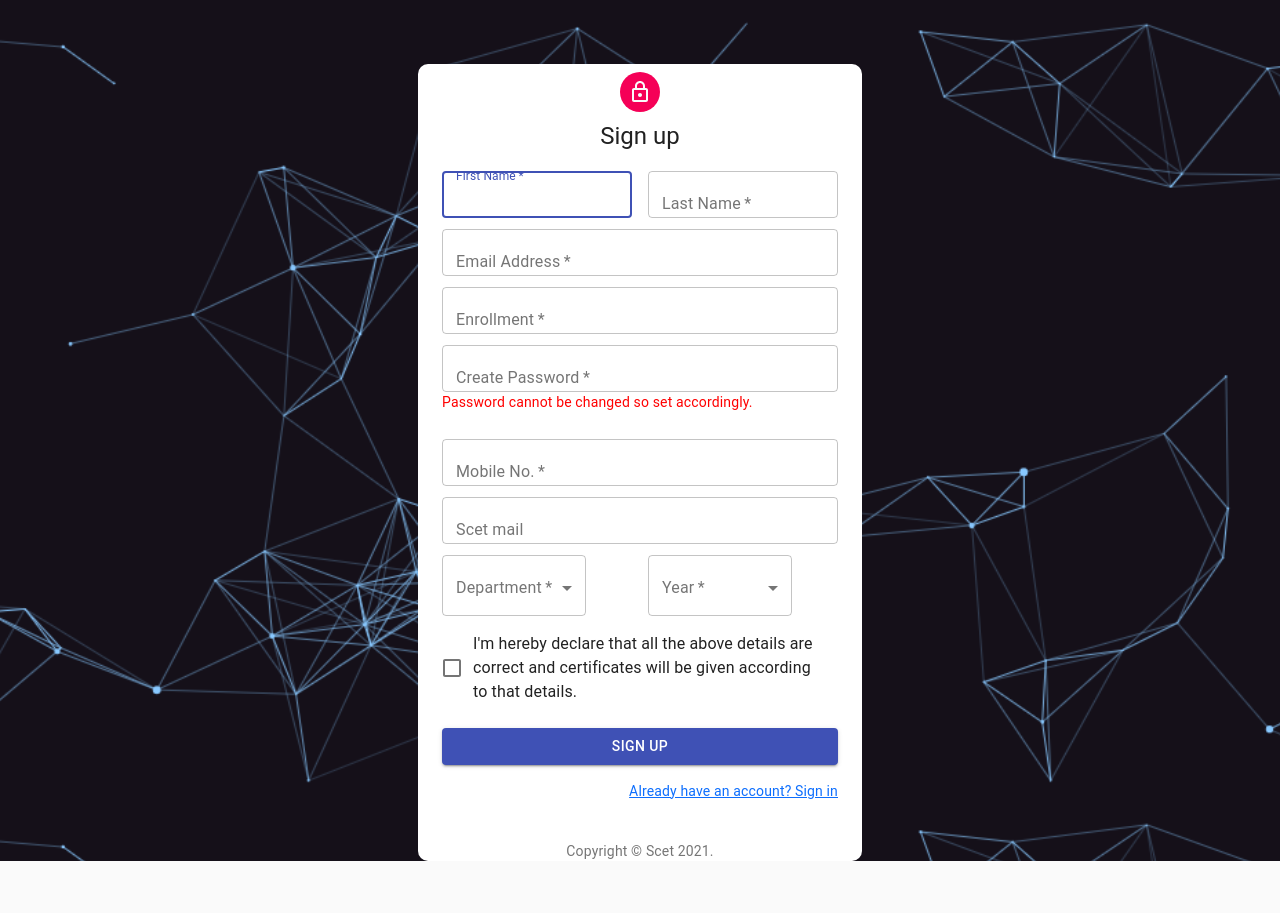
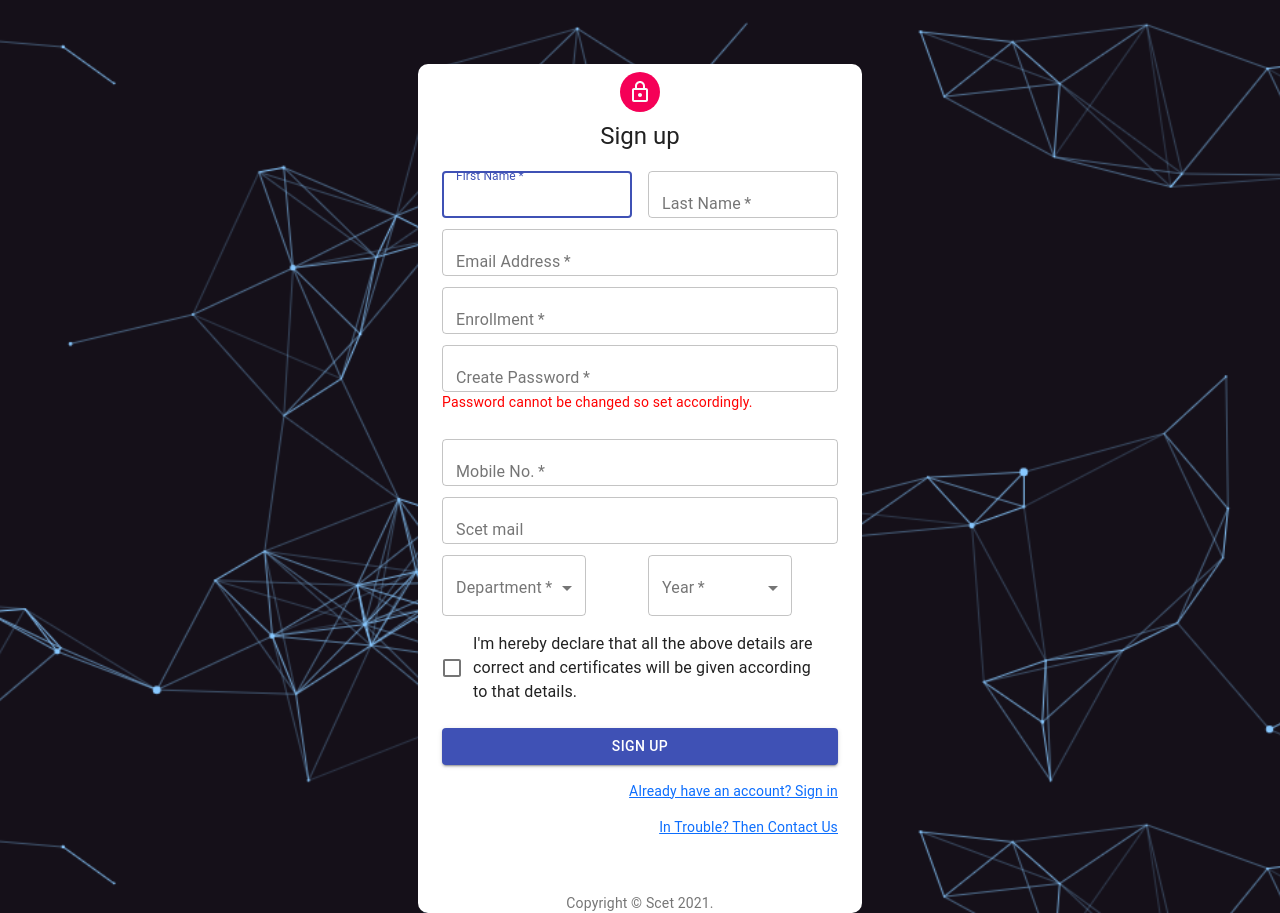
Before and after one commit to kartikjetani/updates2k21, a React (Create React App) app: page /signup in a window 1280 px wide. Before the commit the page ends 861 px from the top, so only its background shows below. Built offline with nearby package versions, Linux system fonts and the light colour scheme.

Commit message:
Mca added

```diff
--- a/package.json
+++ b/package.json
@@ -19,7 +19,7 @@
   },
   "scripts": {
     "start": "react-scripts start",
-    "build": "react-scripts build",
+    "build": " react-scripts build",
     "test": "react-scripts test",
     "eject": "react-scripts eject"
   },
--- a/src/Explore.jsx
+++ b/src/Explore.jsx
@@ -146,10 +146,12 @@ const event_list = {
     Eventvanue: "",
     Tagline: "Debate: Gladiatorial Combat of the Intellect.",
     Description: [
+      "members: 2 for each team",
       "Round 1:",
       "It will be a debate round where teams will take part in debate for the given topics.The jury will judge the participants based on their performance in the debate and the selected teams will compete each other in the final round.",
       "Round 2:",
       "The final round :The presentation Round:Selected teams will have to give presentation on the given topics by Jury.",
+      "Language: Hindi/English",
       "Rules:",
       "Time for preparation of presentation and speech will be given to the selected teams.",
       "Topics for the presentation will be given on spot by the jury. ",
--- a/src/Signup.jsx
+++ b/src/Signup.jsx
@@ -269,6 +269,7 @@ export default function SignUp() {
                                     <MenuItem value={"Chemical"}>Chemical</MenuItem>
                                     <MenuItem value={"Mechanical"}>Mechanical</MenuItem>
                                     <MenuItem value={"Environment"}>Environment</MenuItem>
+                                    <MenuItem value={"Environment"}>MCA</MenuItem>
                                 </Select>
                             </FormControl>
                         </Grid>
@@ -331,6 +332,13 @@ export default function SignUp() {
                             </NavLink>
                         </Grid>
                     </Grid>
+                    <Grid className="my-3" container justifyContent="flex-end">
+                        <Grid item>
+                            <NavLink to="/Contact" variant="body2">
+                                In Trouble? Then Contact Us
+                            </NavLink>
+                        </Grid>
+                    </Grid>
                 </form>
             </div>
             <Box mt={5}>
```
